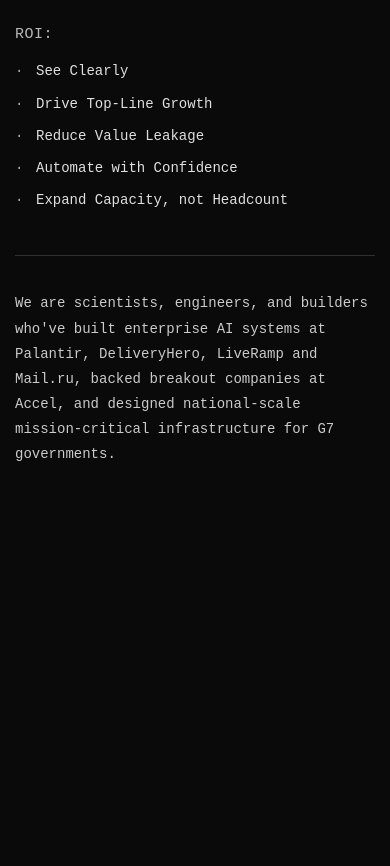
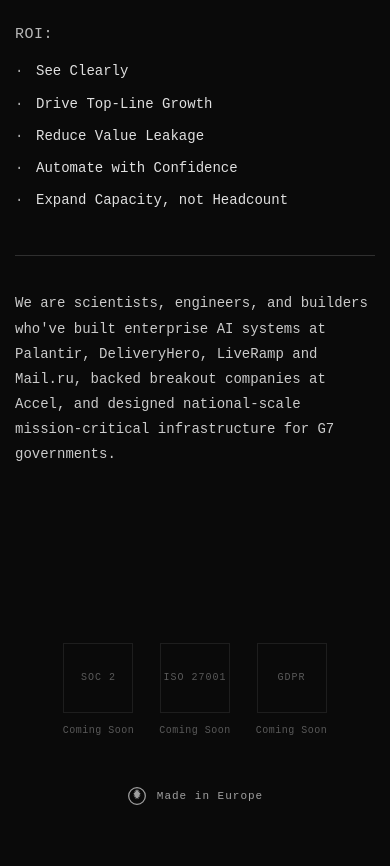
Before and after one commit to fqlrafael-art/Arrakis-Website, a plain HTML site: page index.html in a window 390 px wide. Shown: the part 2340-3206 px from the top of the page. Before the commit the page ends 2943 px from the top, so only its background shows below. Drawn offline with Linux system fonts and the light colour scheme.

Commit message:
Add enterprise certifications section and Made in Europe badge

```diff
--- a/index.html
+++ b/index.html
@@ -254,6 +254,66 @@
             opacity: 0.9;
         }
 
+        /* Certifications section */
+        .certifications {
+            max-width: 700px;
+            margin: 0 auto;
+            padding: 60px 20px 80px 20px;
+            text-align: center;
+        }
+
+        .cert-grid {
+            display: flex;
+            justify-content: center;
+            gap: 40px;
+            margin-bottom: 50px;
+            flex-wrap: wrap;
+        }
+
+        .cert-item {
+            display: flex;
+            flex-direction: column;
+            align-items: center;
+            gap: 12px;
+        }
+
+        .cert-placeholder {
+            width: 100px;
+            height: 100px;
+            border: 1px solid var(--border-color);
+            display: flex;
+            align-items: center;
+            justify-content: center;
+            font-size: 12px;
+            font-weight: normal;
+            color: var(--text-secondary);
+            letter-spacing: 1px;
+            opacity: 0.5;
+        }
+
+        .coming-soon {
+            font-size: 11px;
+            color: var(--text-secondary);
+            letter-spacing: 0.5px;
+            opacity: 0.5;
+        }
+
+        .made-in-europe {
+            display: flex;
+            align-items: center;
+            justify-content: center;
+            gap: 10px;
+            font-size: 12px;
+            color: var(--text-color);
+            letter-spacing: 1px;
+            opacity: 0.7;
+            margin-top: 20px;
+        }
+
+        .made-in-europe svg {
+            color: var(--text-color);
+        }
+
         @media (max-width: 768px) {
             .title {
                 font-size: 32px;
@@ -300,6 +360,20 @@
             .scroll-indicator {
                 bottom: 60px;
             }
+
+            .certifications {
+                padding: 50px 20px 70px 20px;
+            }
+
+            .cert-grid {
+                gap: 30px;
+            }
+
+            .cert-placeholder {
+                width: 80px;
+                height: 80px;
+                font-size: 11px;
+            }
         }
 
         @media (max-width: 480px) {
@@ -339,6 +413,33 @@
             .scroll-indicator {
                 bottom: 50px;
                 font-size: 11px;
+            }
+
+            .certifications {
+                padding: 40px 15px 60px 15px;
+            }
+
+            .cert-grid {
+                gap: 25px;
+            }
+
+            .cert-placeholder {
+                width: 70px;
+                height: 70px;
+                font-size: 10px;
+            }
+
+            .coming-soon {
+                font-size: 10px;
+            }
+
+            .made-in-europe {
+                font-size: 11px;
+            }
+
+            .made-in-europe svg {
+                width: 20px;
+                height: 20px;
             }
         }
     </style>
@@ -420,6 +521,30 @@
         <p class="manifesto-team">We are scientists, engineers, and builders who've built enterprise AI systems at Palantir, DeliveryHero, LiveRamp and Mail.ru, backed breakout companies at Accel, and designed national-scale mission-critical infrastructure for G7 governments.</p>
     </div>
 
+    <div class="certifications">
+        <div class="cert-grid">
+            <div class="cert-item">
+                <div class="cert-placeholder">SOC 2</div>
+                <div class="coming-soon">Coming Soon</div>
+            </div>
+            <div class="cert-item">
+                <div class="cert-placeholder">ISO 27001</div>
+                <div class="coming-soon">Coming Soon</div>
+            </div>
+            <div class="cert-item">
+                <div class="cert-placeholder">GDPR</div>
+                <div class="coming-soon">Coming Soon</div>
+            </div>
+        </div>
+        <div class="made-in-europe">
+            <svg width="24" height="24" viewBox="0 0 24 24" fill="none" xmlns="http://www.w3.org/2000/svg">
+                <circle cx="12" cy="12" r="10" stroke="currentColor" stroke-width="1.5"/>
+                <path d="M12 3L12.5 5.5L14 4.5L13.5 7L15.5 6.5L14.5 8.5L16.5 8.5L15 10L16.5 11L14.5 11.5L15.5 13.5L13.5 13L14 15.5L12.5 14L12 16.5L11.5 14L10 15.5L10.5 13L8.5 13.5L9.5 11.5L7.5 11L9 10L7.5 8.5L9.5 8.5L8.5 6.5L10.5 7L10 4.5L11.5 5.5L12 3Z" fill="currentColor"/>
+            </svg>
+            <span>Made in Europe</span>
+        </div>
+    </div>
+
     <script>
         // Theme toggle
         const themeToggle = document.getElementById('themeToggle');
```
